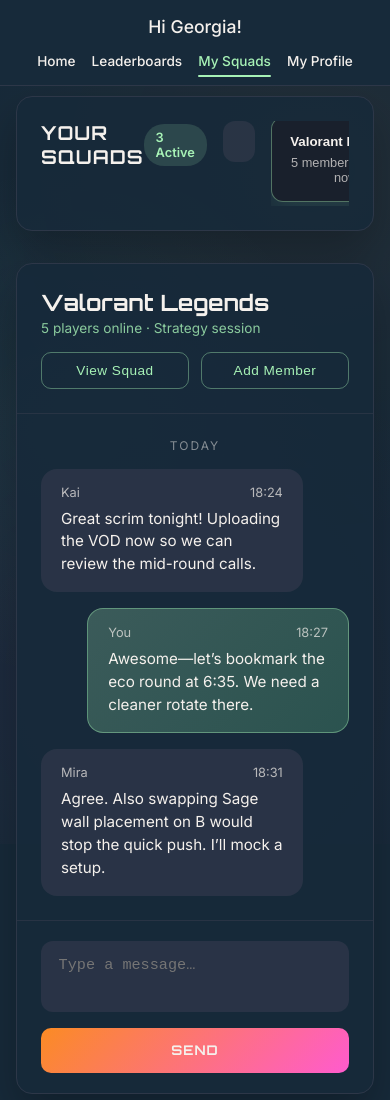
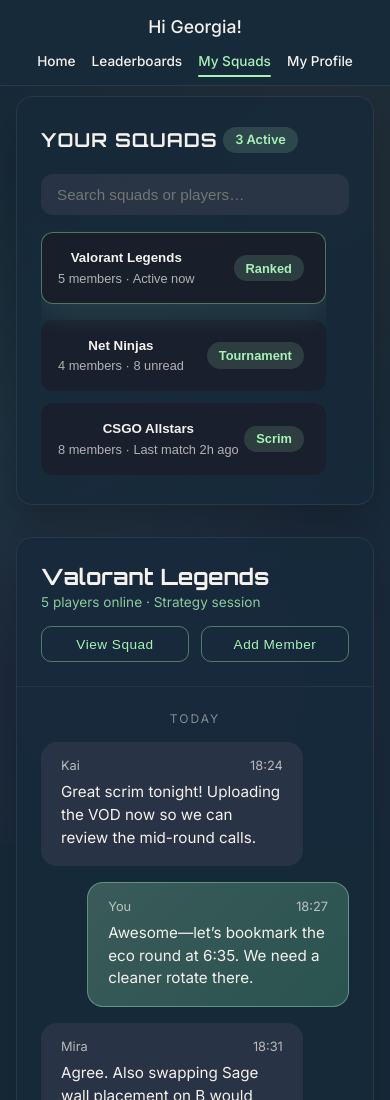
Before and after one commit to vsong1/cs370-social-leaderboard, a website: page chat.html in a window 390 px wide. Shown: the top 1100 px of the page. Drawn offline with Linux system fonts and the light colour scheme; files that its build step writes are made by us from their sources; files whose address does not match are found by name.

Commit message:
organize files in folders
also updated flexbox styles for different screen sizes

```diff
--- a/styles.css
+++ b/css/styles.css
@@ -1,4 +1,4 @@
-/* Reset and base styles */
+/* Global styles */
 * {
     margin: 0;
     padding: 0;
@@ -42,6 +42,7 @@
     margin: 0 auto;
     padding: 0 2rem;
     display: flex;
+    flex-direction: row;
     justify-content: space-between;
     align-items: center;
 }
@@ -56,6 +57,7 @@
     display: flex;
     gap: 2rem;
     align-items: center;
+    width: max-content;
 }
 
 .nav-link {
@@ -173,7 +175,7 @@
 }
 
 /* Responsive Design */
-@media (max-width: 768px) {
+@media screen and (max-width: 768px) { /* tablets */
     .nav-container {
         padding: 0 1rem;
         flex-direction: column;
@@ -203,10 +205,9 @@
     }
 }
 
-@media (max-width: 480px) {
+@media screen and (max-width: 480px) { /* (big) phones */
     .nav-links {
         gap: 1rem;
-        flex-wrap: wrap;
         justify-content: center;
     }
 
@@ -363,7 +364,7 @@
 /* Chat page layout */
 .chat-main-content {
     display: grid;
-    grid-template-columns: 320px 1fr;
+    grid-template-columns: 300px 1fr;
     gap: 2rem;
     max-width: 1200px;
     margin: 0 auto;
@@ -378,6 +379,7 @@
     padding: 1.5rem;
     display: flex;
     flex-direction: column;
+    align-items: center;
     gap: 1.5rem;
     box-shadow: 0 20px 45px rgba(0, 0, 0, 0.25);
 }
@@ -398,6 +400,8 @@
 
 .chat-search {
     position: relative;
+    width: 100%;
+
 }
 
 .chat-search input {
@@ -419,8 +423,9 @@
 .chat-squad-list {
     display: flex;
     flex-direction: column;
-    gap: 1rem;
-    overflow-y: auto;
+    gap: 0.75rem;
+    padding: 5px 0;
+    overflow: auto;
 }
 
 .chat-squad-card {
@@ -466,6 +471,7 @@
     font-weight: 600;
     font-size: 0.8rem;
     padding: 0.35rem 0.75rem;
+    margin: 0.35rem;
     border-radius: 20px;
 }
 
@@ -624,32 +630,32 @@
 }
 
 /* Responsive adjustments for chat page */
-@media (max-width: 1024px) {
+@media screen and (max-width: 1024px) {
     .chat-main-content {
         grid-template-columns: 280px 1fr;
         padding: 6rem 1.5rem 2.5rem;
     }
 }
 
-@media (max-width: 900px) {
+@media screen and (max-width: 900px) {
     .chat-main-content {
         grid-template-columns: 1fr;
     }
 
     .chat-sidebar {
-        flex-direction: row;
+        flex-direction: column;
         align-items: flex-start;
-        overflow-x: auto;
         gap: 1rem;
     }
 
     .chat-squad-list {
         flex-direction: row;
+        overflow-x: auto;
         width: max-content;
     }
 
     .chat-squad-card {
-        min-width: 220px;
+        min-width: 200px;
         width: auto;
         align-self: stretch;
         transform: none;
@@ -661,7 +667,7 @@
     }
 }
 
-@media (max-width: 600px) {
+@media screen and (max-width: 600px) {
     .chat-main-content {
         padding: 6rem 1rem 2rem;
     }
@@ -670,6 +676,11 @@
         flex-direction: column;
         align-items: flex-start;
         gap: 1rem;
+    }
+
+    .chat-squad-list {
+        flex-direction: column;
+        overflow-y: auto;
     }
 
     .chat-header-actions {
@@ -696,7 +707,7 @@
 }
 
 /* Responsive design for login page */
-@media (max-width: 768px) {
+@media screen and (max-width: 768px) {
     .login-container {
         padding: 1rem;
     }
@@ -716,7 +727,7 @@
     }
 }
 
-@media (max-width: 480px) {
+@media screen and (max-width: 480px) {
     .login-title {
         font-size: 2rem;
         margin-bottom: 1.5rem;
```
Also changed, not shown: js/script.js (renamed from script.js).
